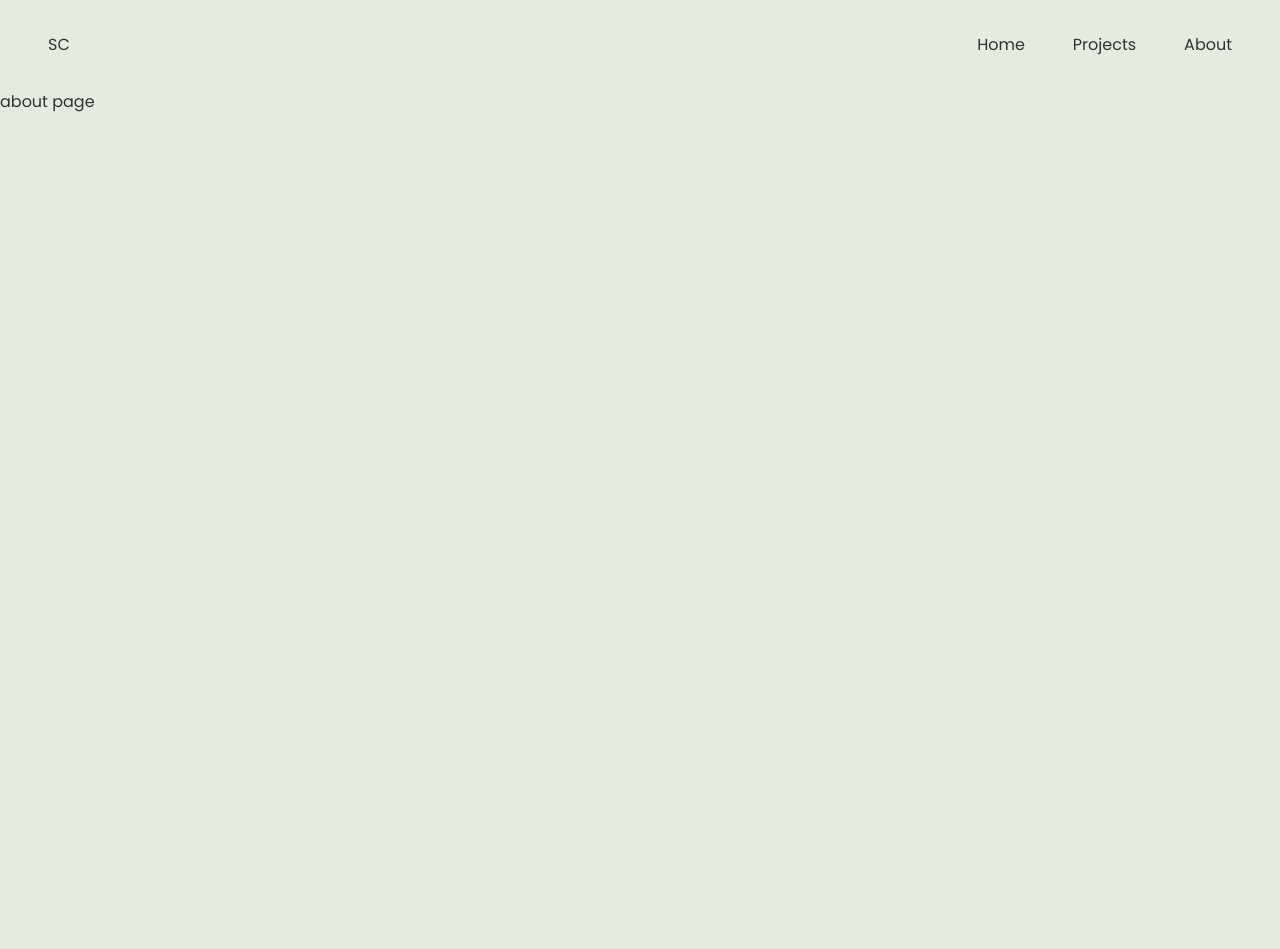
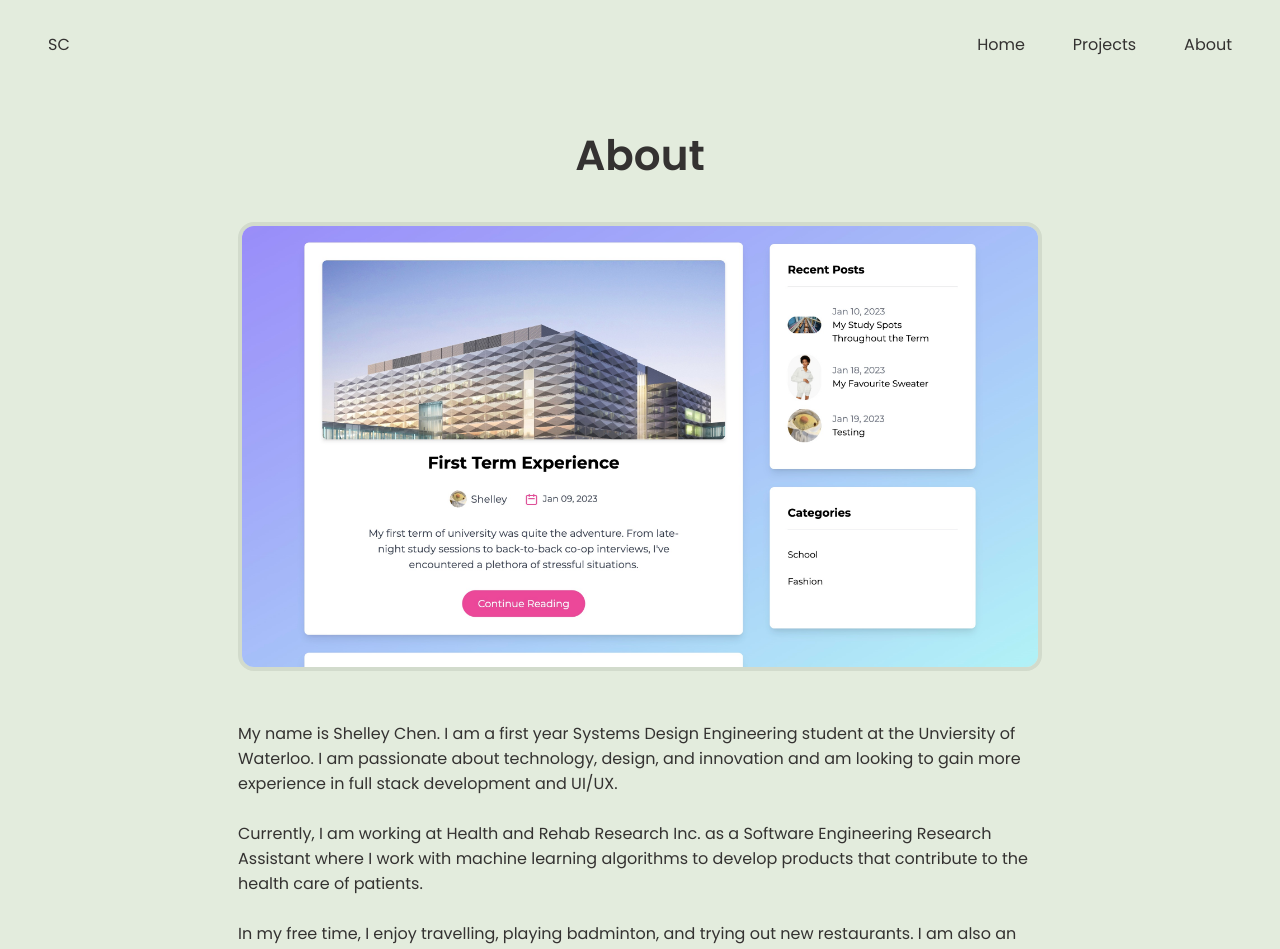
Before and after one commit to shelleychen318/personal-website, a Next.js app: page /about in a window 1280 px wide. Shown: the top 949 px of the page. Before the commit the page ends 800 px from the top, so only its background shows below. Built offline with nearby package versions, Linux system fonts and the light colour scheme.

Commit message:
about page layout

```diff
--- a/pages/about.tsx
+++ b/pages/about.tsx
@@ -1,6 +1,8 @@
 import Head from "next/head";
+import Image from "next/image";
+import blog from "../public/assets/blog.jpg";
 import Navbar from "../components/Navbar";
-import styles from "../styles/About.module.scss"
+import styles from "../styles/About.module.scss";
 
 export default function About() {
   return (
@@ -12,7 +14,33 @@ export default function About() {
 
       <Navbar />
 
-      <div className={styles.title}>about page</div>
+      <div className={styles.container}>
+        <h2>About</h2>
+        <Image src={blog} alt="me" className={styles.image} />
+        <br />
+        <br />
+        <div className={styles.text}>
+          <p>
+            My name is Shelley Chen. I am a first year Systems Design
+            Engineering student at the Unviersity of Waterloo. I am passionate
+            about technology, design, and innovation and am looking to gain more
+            experience in full stack development and UI/UX.
+          </p>
+          <br />
+          <p>
+            Currently, I am working at Health and Rehab Research Inc. as a
+            Software Engineering Research Assistant where I work with machine
+            learning algorithms to develop products that contribute to the
+            health care of patients.
+          </p>
+          <br />
+          <p>
+            In my free time, I enjoy travelling, playing badminton, and trying
+            out new restaurants. I am also an avid Netflix watcher when I have
+            enough time to do that!
+          </p>
+        </div>
+      </div>
     </>
   );
 }
--- a/pages/projects.tsx
+++ b/pages/projects.tsx
@@ -45,7 +45,7 @@ export default function Projects() {
 
       <Navbar />
 
-      <div className={styles.projects}>
+      <div className={styles.container}>
         <h2>Projects</h2>
         {projects.map(({ id, image, title, description, link }) => (
           <Link key={id} href={link}>
--- a/styles/About.module.scss
+++ b/styles/About.module.scss
@@ -1,3 +1,15 @@
-// .title {
-//     color
-// }
+.container {
+  display: flex;
+  flex-direction: column;
+  align-items: center;
+  margin: auto;
+  padding: 0 3rem 6rem 3rem;
+  max-width: 900px;
+
+  .image {
+    max-width: 100%;
+    height: auto;
+    border-radius: 1rem;
+    border: 4px solid var(--bg-darker);
+  }
+}
--- a/styles/Projects.module.scss
+++ b/styles/Projects.module.scss
@@ -1,8 +1,8 @@
-.projects {
+.container {
   display: flex;
   flex-direction: column;
   align-items: center;
-  justify-content: flex-start;
+  // justify-content: flex-start;
   gap: 1rem;
   padding: 0 3rem 6rem 3rem;
 
```
